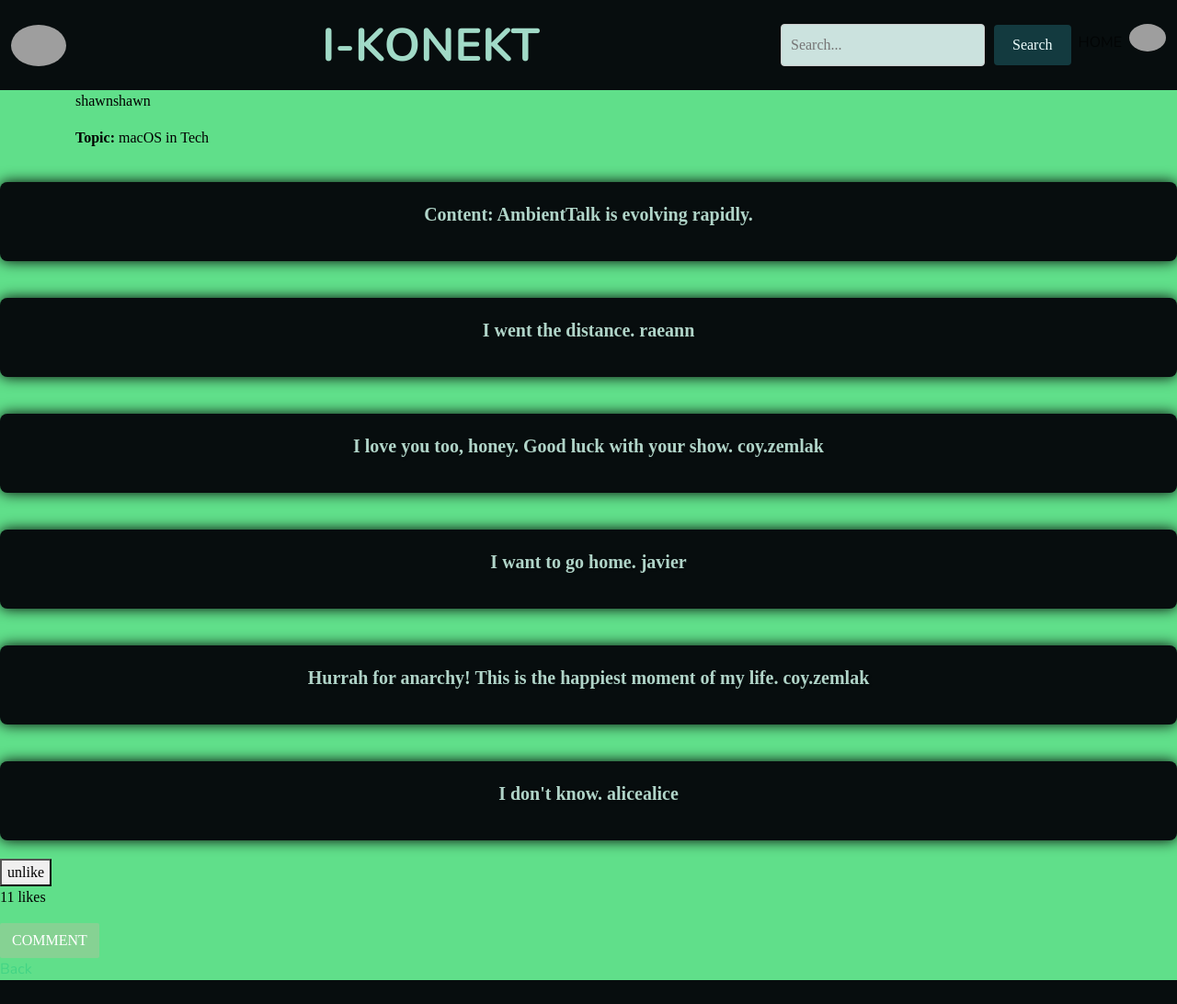
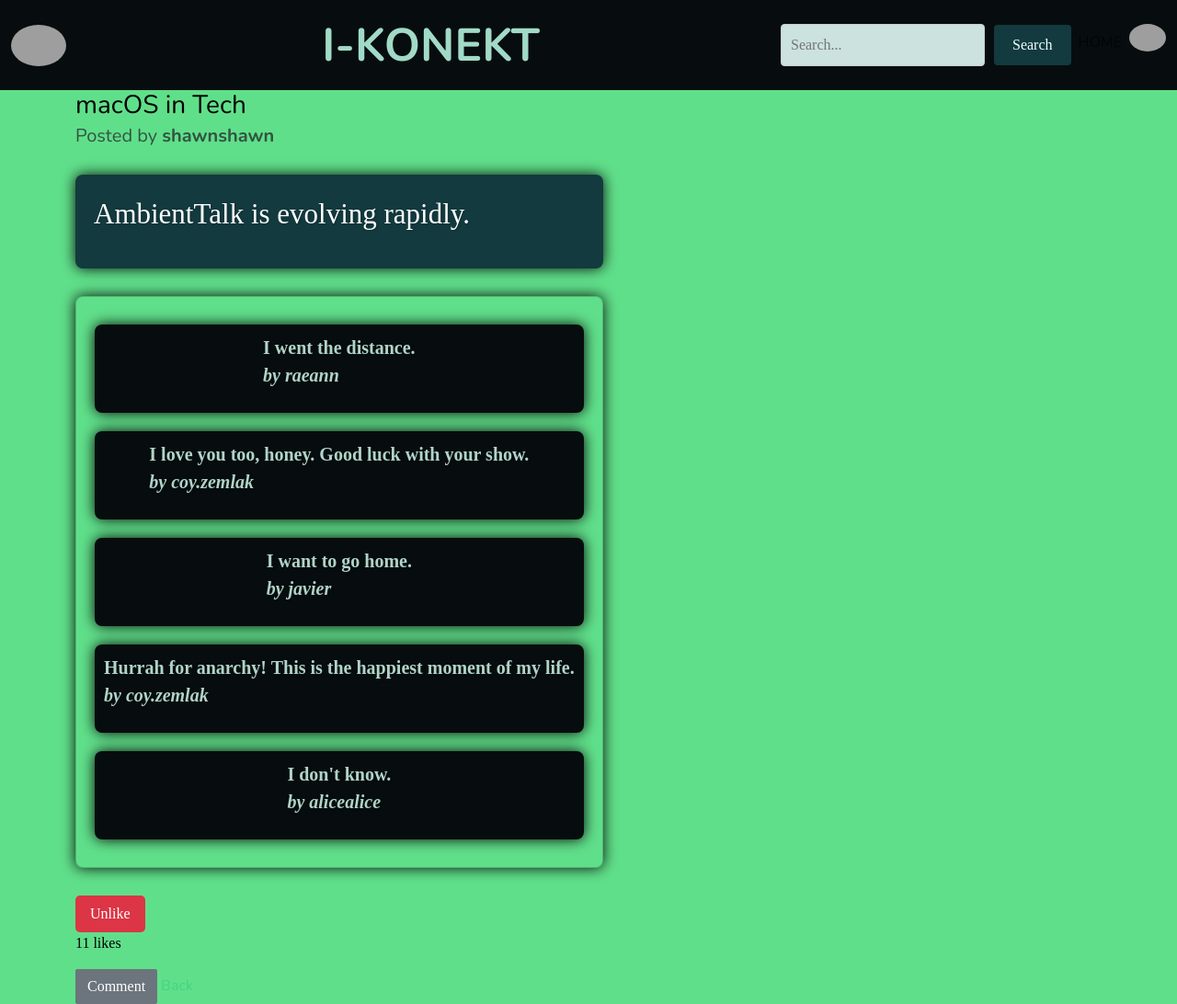
Before and after one commit to widget501/konekto, a Rails app: page /posts/1 in a window 1280 px wide. Shown: the whole page at 92% size. Before the commit the page ends 1066 px from the top, so only its background shows below. Run offline with Rails 7, Linux system fonts and the light colour scheme; a user stored in the database is signed in; data comes from the database, SQL or seed files in the repository; style sheets or scripts are compiled from the project's sources; parts of the project's set-up code (start-up, migrations or seed data) failed here and were passed over; some libraries are stand-ins or nearby versions; grey boxes are pictures that could not be loaded.

Commit message:
task complete

```diff
--- a/app/assets/stylesheets/application.scss
+++ b/app/assets/stylesheets/application.scss
@@ -62,3 +62,24 @@ a {
   display : grid;
   grid-template-columns: 1fr 1fr;
 }
+
+.btn-custom {
+  background-color: #007bff; /* Primary color */
+  color: white;
+  border: none;
+  padding: 8px 16px;
+  border-radius: 5px;
+  cursor: pointer;
+  font-size: 16px;
+}
+
+.btn-custom-danger {
+  background-color: #dc3545; /* Danger color */
+  color: white;
+}
+
+// .top-of-posts {
+//   background-color: #f8f9fa; /* Light grey */
+//   border: 1px solid #ced4da; /* Light border */
+//   box-shadow: 0 2px 4px rgba(0, 0, 0, 0.1); /* Subtle shadow */
+// }
--- a/app/assets/stylesheets/components/_cards.scss
+++ b/app/assets/stylesheets/components/_cards.scss
@@ -13,6 +13,27 @@
   box-shadow: rgba(6, 7, 7, 0.99) 0px 0px 15px;
   padding: 20px;
   margin: 30px 0;
+  box-sizing: border-box;
+  // transition: transform 0.3s, box-shadow 0.3s;
+}
+
+.card-post-content {
+  background-color: #133a3f;
+  color: rgb(255, 255, 255);
+  background-position: center;
+  width: 100%;
+  display: flex;
+  // justify-content: center;
+  // align-items: center;
+  text-align: center;
+  font-size: 31px;
+  // font-weight: bold;
+  text-shadow: 1px 1px 3px rgba(0,0,0,0.2);
+  border-radius: 8px;
+  box-shadow: rgba(6, 7, 7, 0.99) 0px 0px 15px;
+  padding: 20px;
+  margin: 30px 0;
+  // margin-right: 40%;
   box-sizing: border-box;
   // transition: transform 0.3s, box-shadow 0.3s;
 }
@@ -35,6 +56,12 @@
   }
 
 .card-fg li {
+  margin: 8px 0;
+  color: rgb(176, 212, 200);
+  font-weight: bolder;
+}
+
+.card-fg-comment li {
   margin: 8px 0;
   color: rgb(176, 212, 200);
   font-weight: bolder;
@@ -71,6 +98,25 @@
   box-shadow: rgba(2, 2, 2, 0.99) 0px 0px 15px;
   padding: 20px;
   margin: 20px 0;
+  box-sizing: border-box;
+  transition: transform 0.3s, box-shadow 0.3s;
+}
+
+.card-fg-comment {
+  background-color: rgb(7, 13, 14);
+  // color: azure;
+  background-position: center;
+  width: 100%;
+  display: flex;
+  justify-content: center;
+  align-items: center;
+  font-size: 24px;
+  // font-weight: bold;
+  text-shadow: 1px 1px 3px rgba(0,0,0,0.2);
+  border-radius: 8px;
+  box-shadow: rgba(2, 2, 2, 0.99) 0px 0px 15px;
+  padding: 10px;
+  margin: 10px 0;
   box-sizing: border-box;
   transition: transform 0.3s, box-shadow 0.3s;
 }
@@ -158,6 +204,17 @@ h2 {
   color: rgb(176, 212, 200);
   font-weight: bolder;
 }
+.card-fg p {
+  font-size: 20px;
+  color: rgb(176, 212, 200);
+  font-weight: bolder;
+}
+
+.card-fg-comment p {
+  font-size: 20px;
+  color: rgb(176, 212, 200);
+  font-weight: bolder;
+}
 
 .icon-space {
   margin-right: 10px;
--- a/app/views/posts/show.html.erb
+++ b/app/views/posts/show.html.erb
@@ -1,36 +1,34 @@
 <%= turbo_frame_tag :topic_page do %>
 
-<p>
-  <%= @post.user.user_name %>
-</p>
-
-<p>
-  <strong>Topic:</strong>
-  <%= @post.topic.title %>
-</p>
+<div>
+  <h3 class="mb-1"><%= @post.topic.title %></h3>
+  <h5 class="text-muted">Posted by <strong><%= @post.user.user_name %></strong></h5>
 </div>
 
-<div class="card-fg">
+
+<div class="card-post-content">
   <p>
-  <strong>Content:</strong>
     <%= @post.content %>
   </p>
 </div>
 
+  <div class="card">
 <% @comments.each do |comment| %>
-<div class="card-fg">
+<div class="card-fg-comment">
     <p>
       <%= comment.content %>
-  <%= comment.user.user_name %>
+      <br>
+      <em>by <%= comment.user.user_name %></em>
       <hr>
     </p>
     </div>
 <% end %>
+  </div>
 
 <% if @post.likers.include?(current_user) %>
-    <%= button_to 'unlike', unlike_post_path(@post), method: :delete  %>
+  <%= button_to 'Unlike', unlike_post_path(@post), class: "btn-custom btn-custom-danger", method: :delete %>
 <% else %>
-    <%= button_to 'like', like_post_path(@post), method: :post  %>
+  <%= button_to 'Like', like_post_path(@post), class: "btn-custom", method: :post %>
 <% end %>
 
 <div class="comment-like">
@@ -43,6 +41,24 @@
   </p>
 </div>
 
-<%= link_to "COMMENT", new_post_comment_path(@post), class: 'btn', style: 'background-color: #86D293; color: white;', data: {turbo:false}%>
+<!-- Comment Button -->
+<button id="toggle-comment-form" class="btn btn-secondary">Comment</button>
+
+<!-- Comment Form (initially hidden) -->
+<div class="card" id="comment-form" style="display: none;">
+  <%= simple_form_for [@post, Comment.new] do |f| %>
+    <%= f.input :content, input_html: { class: 'form-control' } %>
+    <%= f.button :submit, class: 'btn btn-primary' %>
+  <% end %>
+</div>
+
 <%= link_to " Back", topic_path(@topic) %>
+
+<script>
+  document.getElementById('toggle-comment-form').addEventListener('click', function() {
+    var form = document.getElementById('comment-form');
+    form.style.display = form.style.display === 'none' ? 'block' : 'none';
+  });
+</script>
+
 <% end %>
```
Also changed, not shown: app/views/comments/show.turbo_stream.erb (added, +11 -0 lines). Lines whose indentation alone changed are shown as unchanged.
